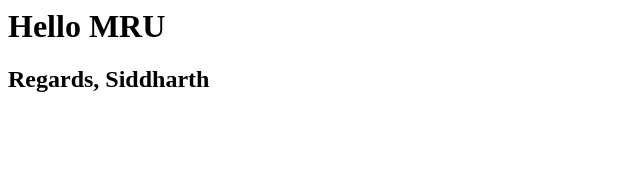
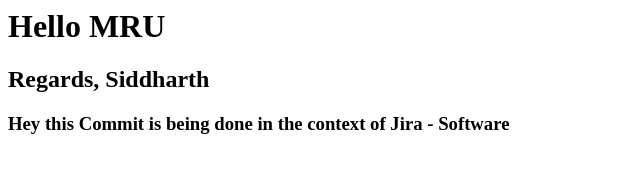
Before and after one commit to sidoncode/MRU-Agile-Day1, a plain HTML site: page index.html in a window 1280 px wide. Shown: the whole page, without its empty margins (0-640 px from the left). Drawn offline with Linux system fonts and the light colour scheme.

Commit message:
Update index.html

```diff
--- a/index.html
+++ b/index.html
@@ -5,4 +5,7 @@
   <h2> Regards,
     Siddharth </h2>
 
+
+  <h3> Hey this Commit is being done in the context of Jira - Software <h3>
+
 </html>
```
